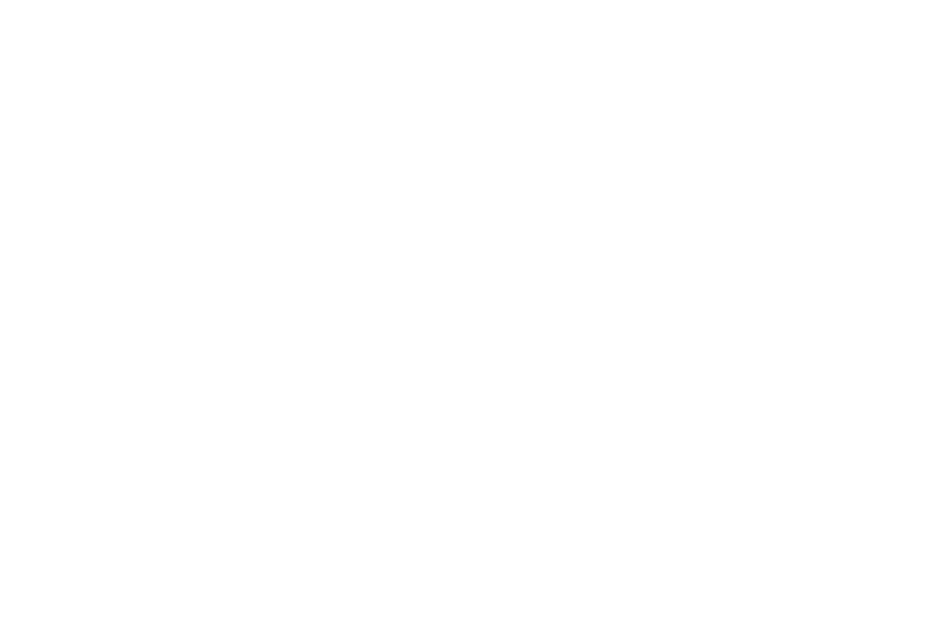
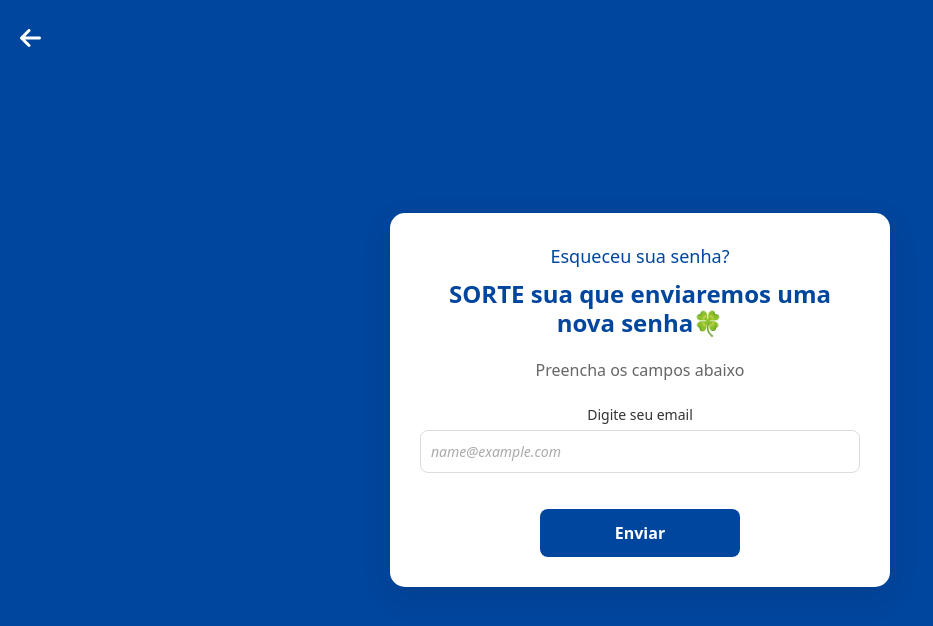
Before and after one commit to seliprinr/lucky-wallet, an Angular app: page /tela-recuperar-senha in a window 1280 px wide. Before the commit this address led to /. Shown: the top 626 px of the page, without its empty margins (0-933 px from the left). Built offline with nearby package versions, Linux system fonts and the light colour scheme.

Commit message:
Commit forgot-password

```diff
--- a/package.json
+++ b/package.json
@@ -27,6 +27,7 @@
     "jquery": "^3.7.1",
     "popper.js": "^1.16.1",
     "rxjs": "~7.8.0",
+    "sweetalert2": "^11.14.5",
     "tslib": "^2.3.0",
     "zone.js": "~0.14.10"
   },
--- a/src/app/app.module.ts
+++ b/src/app/app.module.ts
@@ -1,10 +1,11 @@
 import { FontAwesomeModule } from '@fortawesome/angular-fontawesome';
 import {NgModule} from "@angular/core";
+import {RouterModule} from "@angular/router";
 
 @NgModule({
   imports: [
     FontAwesomeModule,
-    // outros imports...
+    RouterModule
   ],
 })
 export class AppModule {}
--- a/src/app/app.routes.ts
+++ b/src/app/app.routes.ts
@@ -2,11 +2,13 @@
 import { RouterModule, Routes } from '@angular/router';
 import { TelaLoginComponent } from './components/tela-login/tela-login.component';
 import {TelaUsuarioComponent} from "./components/tela-usuario/tela-usuario.component";
+import { TelaRecuperarSenhaComponent, } from "./components/tela-recuperar-senha/tela-recuperar-senha.component";
 
 export const routes: Routes = [
   { path: "", redirectTo: "tela-login", pathMatch: "full" },
   { path: "tela-login", component: TelaLoginComponent },
-  { path: "tela-usuario", component: TelaUsuarioComponent }
+  { path: "tela-usuario", component: TelaUsuarioComponent },
+  { path: "tela-recuperar-senha", component: TelaRecuperarSenhaComponent }
 ];
 
 @NgModule({
--- a/src/app/components/tela-login/tela-login.component.css
+++ b/src/app/components/tela-login/tela-login.component.css
@@ -37,6 +37,9 @@
 
 .left-side, .right-side {
   width: 50%;
+}
+
+.left-side {
   display: flex;
   align-items: center;
   justify-content: center;
@@ -51,19 +54,38 @@
   background: rgb(25,25,112);
   background: linear-gradient(309deg, rgba(25,25,112,1) 39%, rgba(25,25,112,0.8632703081232493) 67%);
   display: flex;
+  align-items: center;
   flex-direction: column;
 }
 
-.card {
-  background-color: transparent;
-  border: none;
-  margin-top: 4vh;
-  width: 60vh;
-  height: 40vh;
+#login-title {
+  color: #FFFFFF;
+  font-family: 'Arial Black';
+  text-align: center;
+  margin-top: 10vh;
 }
 
-label {
+#login-subtitle {
   color: #FFFFFF;
+  font-family: Arial;
+}
+
+.card {
+  background-color: #ffffff;
+  border-radius: 5px;
+  box-shadow: 0 4px 20px rgba(0, 0, 0, 0.1);
+  margin-top: 4vh;
+  width: 50vh;
+  height: auto;
+  padding: 20px;
+}
+
+input::placeholder {
+  font-size: 12px;
+}
+
+#username {
+  margin-bottom: 2vh;
 }
 
 input:focus {
@@ -71,13 +93,15 @@
 }
 
 .submit-forget {
-  margin-top: 2vh;
+  margin-top: 3vh;
   display: flex;
-  justify-content: space-between;
+  flex-direction: column;
+  align-items: center;
 }
 
 button {
-
+  width: 50%;
+  margin-bottom: 1vh;
 }
 
 
@@ -88,11 +112,28 @@
   }
 
   .right-side {
+    justify-content: start;
     width: 100%;
   }
 
+  #login-title {
+    margin-top: 5vh;
+  }
+
+  #login-title, #login-subtitle {
+    padding: 0 10px 0 10px;
+    text-align: center;
+  }
+
   .card {
-    width: 60%;
+    width: 80%;
+  }
+
+  .nav-icons {
+    width: 50%;
+    display: flex;
+    justify-content: space-evenly;
+    align-items: center;
   }
 }
 
@@ -101,5 +142,4 @@
     width: 100%;
     align-items: start;
   }
-
 }
--- a/src/app/components/tela-login/tela-login.component.ts
+++ b/src/app/components/tela-login/tela-login.component.ts
@@ -1,13 +1,14 @@
 import { Component } from '@angular/core';
-import { RouterLink } from '@angular/router';
+import { Router, RouterLink } from '@angular/router';
 import { FontAwesomeModule } from '@fortawesome/angular-fontawesome';
-import { faUser } from '@fortawesome/free-solid-svg-icons';
-import  { faInstagram, faLinkedin, faGithub } from "@fortawesome/free-brands-svg-icons";
+import { FormBuilder, FormGroup, Validators, ReactiveFormsModule } from '@angular/forms';
+import { faInstagram, faLinkedin, faGithub } from '@fortawesome/free-brands-svg-icons';
+import Swal from 'sweetalert2';
 
 @Component({
   selector: 'app-tela-login',
   standalone: true,
-  imports: [RouterLink, FontAwesomeModule],
+  imports: [RouterLink, FontAwesomeModule, ReactiveFormsModule],
   templateUrl: './tela-login.component.html',
   styleUrls: ['./tela-login.component.css']
 })
@@ -15,6 +16,34 @@
   faInstagram = faInstagram;
   faLinkedin = faLinkedin;
   faGithub = faGithub;
-  // faLock = faLock;
-  // faSignInAlt = faSignInAlt;
+
+  loginForm: FormGroup;
+
+  constructor(private router: Router, private formBuilder: FormBuilder) {
+    this.loginForm = this.formBuilder.group({
+      username: ['', Validators.required],
+      password: ['', Validators.required]
+    });
+  }
+
+  onSubmit() {
+    const { username, password } = this.loginForm.value;
+    if (username === 'usuario' && password === 'usuario123') {
+      Swal.fire({
+        icon: 'success',
+        title: 'Login bem-sucedido',
+        text: 'Bem-vindo!',
+        confirmButtonText: 'Continuar'
+      }).then(() => {
+        this.router.navigate(['/tela-usuario']);
+      });
+    } else {
+      Swal.fire({
+        icon: 'error',
+        title: 'Erro no login',
+        text: 'Usuário ou senha incorretos',
+        confirmButtonText: 'Tentar novamente'
+      });
+    }
+  }
 }
--- /dev/null
+++ b/src/app/components/tela-recuperar-senha/tela-recuperar-senha.component.css
@@ -0,0 +1,152 @@
+.fullscreen {
+  position: relative;
+  background-color: #00469e;
+  width: 100%;
+  height: 100vh;
+  display: flex;
+  justify-content: center;
+  align-items: center;
+  padding: 20px;
+}
+
+.back-arrow {
+  position: absolute;
+  top: 20px;
+  left: 20px;
+  font-size: 24px;
+  color: #fff;
+  cursor: pointer;
+  transition: color 0.3s;
+}
+
+.back-arrow:hover {
+  color: #ccc;
+}
+
+.card-recover {
+  width: 100%;
+  max-width: 500px;
+  background-color: #FFFFFF;
+  border-radius: 15px;
+  box-shadow: 0 10px 30px rgba(0, 0, 0, 0.1);
+  padding: 30px;
+  text-align: center;
+}
+
+.card-texts .forgot-password {
+  font-size: 18px;
+  color: #00469e;
+  margin-bottom: 10px;
+}
+
+.recover-title {
+  font-size: 24px;
+  font-weight: bold;
+  color: #00469e;
+  margin-bottom: 20px;
+}
+
+.card-content .instructions {
+  font-size: 16px;
+  color: #666;
+  margin-bottom: 20px;
+}
+
+/* Campo de Email */
+.mb-3 {
+  margin-bottom: 20px;
+}
+
+.form-label {
+  font-size: 14px;
+  color: #333;
+  margin-bottom: 5px;
+}
+
+.form-control {
+  width: 100%;
+  padding: 10px;
+  font-size: 14px;
+  color: #333;
+  border: 1px solid #ddd;
+  border-radius: 8px;
+  transition: border-color 0.3s, box-shadow 0.3s;
+}
+
+.form-control::placeholder {
+  color: #aaa;
+  font-style: italic;
+}
+
+.form-control:focus {
+  border-color: #00469e;
+  box-shadow: 0 0 8px rgba(0, 70, 158, 0.2);
+  outline: none;
+}
+
+/* Botão de Envio */
+.btn-recover {
+  background-color: #00469e;
+  color: #fff;
+  padding: 12px 20px;
+  font-size: 16px;
+  font-weight: bold;
+  border: none;
+  border-radius: 8px;
+  cursor: pointer;
+  transition: background-color 0.3s, transform 0.2s;
+  width: 100%;
+  max-width: 200px;
+  margin-top: 20px;
+}
+
+.btn-recover:hover {
+  background-color: #003580;
+  transform: translateY(-2px);
+}
+
+.btn-recover:active {
+  background-color: #002b66;
+  transform: translateY(0);
+}
+
+/* Pop-up de Validação */
+.popup {
+  position: fixed;
+  bottom: 20px;
+  left: 50%;
+  transform: translateX(-50%);
+  padding: 15px 30px;
+  border-radius: 5px;
+  font-size: 16px;
+  color: #fff;
+  z-index: 1000;
+  box-shadow: 0 4px 12px rgba(0, 0, 0, 0.1);
+  opacity: 0.9;
+  transition: opacity 0.3s;
+}
+
+.popup.success {
+  background-color: #28a745; /* Verde para sucesso */
+}
+
+.popup.error {
+  background-color: #dc3545; /* Vermelho para erro */
+}
+
+/* Media Queries para Responsividade */
+@media (max-width: 768px) {
+  .card-recover {
+    width: 90%;
+    padding: 20px;
+  }
+
+  .recover-title {
+    font-size: 22px;
+  }
+
+  .form-control,
+  .btn-recover {
+    font-size: 14px;
+  }
+}
--- /dev/null
+++ b/src/app/components/tela-recuperar-senha/tela-recuperar-senha.component.html
@@ -0,0 +1,24 @@
+<div class="fullscreen">
+  <div class="back-arrow">
+    <fa-icon [icon]="faArrowLeft" (click)="goToHome()"></fa-icon>
+  </div>
+  <div class="card-recover">
+    <div class="card-texts">
+      <p class="forgot-password">Esqueceu sua senha?</p>
+      <h1 class="recover-title">SORTE sua que enviaremos uma nova senha🍀</h1>
+    </div>
+    <div class="card-content">
+      <p class="instructions">Preencha os campos abaixo</p>
+      <div class="mb-3">
+        <label for="emailInput" class="form-label">Digite seu email</label>
+        <input type="email" class="form-control" id="emailInput" placeholder="name@example.com" [(ngModel)]="email">
+      </div>
+      <button type="button" class="btn-recover" (click)="validateEmail()">Enviar</button>
+    </div>
+  </div>
+
+  <!-- Pop-up de Validação -->
+  <div *ngIf="validationMessage" class="popup" [ngClass]="{ 'success': isValidEmail, 'error': !isValidEmail }">
+    <p>{{ validationMessage }}</p>
+  </div>
+</div>
--- /dev/null
+++ b/src/app/components/tela-recuperar-senha/tela-recuperar-senha.component.ts
@@ -0,0 +1,41 @@
+import { Component } from '@angular/core';
+import { Router } from '@angular/router';
+import { FontAwesomeModule } from '@fortawesome/angular-fontawesome';
+import { faArrowLeft } from '@fortawesome/free-solid-svg-icons';
+import { FormsModule } from '@angular/forms';
+import {NgClass, NgIf} from "@angular/common";
+
+@Component({
+  selector: 'app-tela-recuperar-senha',
+  standalone: true,
+  imports: [FontAwesomeModule, FormsModule, NgClass, NgIf],
+  templateUrl: './tela-recuperar-senha.component.html',
+  styleUrls: ['./tela-recuperar-senha.component.css']
+})
+export class TelaRecuperarSenhaComponent {
+  faArrowLeft = faArrowLeft;
+  email: string = '';
+  validationMessage: string | null = null;
+  isValidEmail: boolean = false;
+
+  constructor(private router: Router) {}
+
+  goToHome(): void {
+    this.router.navigate(['/tela-login']);
+  }
+
+  validateEmail(): void {
+    const emailPattern = /^[^\s@]+@[^\s@]+\.[^\s@]+$/;
+    if (emailPattern.test(this.email)) {
+      this.isValidEmail = true;
+      this.validationMessage = 'E-mail válido! Verifique sua caixa de entrada.';
+    } else {
+      this.isValidEmail = false;
+      this.validationMessage = 'E-mail inválido. Por favor, insira um e-mail válido.';
+    }
+
+    setTimeout(() => {
+      this.validationMessage = null;
+    }, 3000);
+  }
+}
```
Also changed, not shown: src/app/components/tela-login/tela-login.component.html (+15 -24 lines), 1 other file (tests, documents, lock files or other folders).
